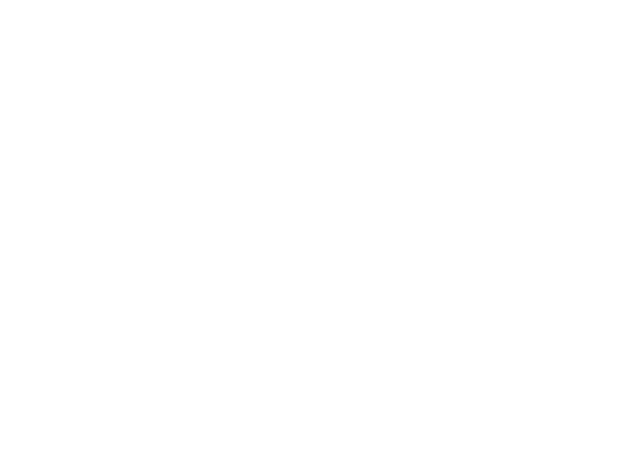
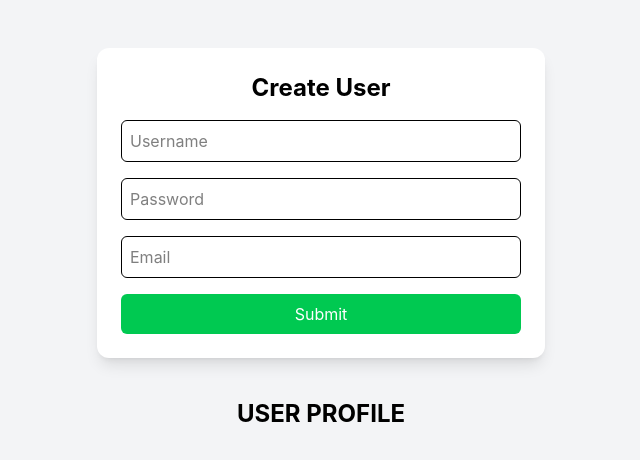
Before and after one commit to muurucosmas/chargeFlow, a React (Vite) app: page /profile in a window 1280 px wide. Before the commit this address had no page. Shown: the top 460 px of the page, without its empty margins (319-959 px from the left). Built offline with nearby package versions, Linux system fonts and the light colour scheme; data requests are answered from the project's data file.

Commit message:
Add: Profile Route

```diff
--- a/src/App.jsx
+++ b/src/App.jsx
@@ -4,9 +4,10 @@ import { BrowserRouter, Routes, Route } from "react-router-dom";
 import About from "./pages/About";
 import Dashboard from "./pages/dashboard";
 
-import MapView from "./components/MapView";
-import SearchBar from "./components/SearchBar";
+import MapView from "./component/MapView";
+import SearchBar from "./component/SearchBar";
 import Sidebar from "./components/sidebar";
+import Profile from "./component/Profile";
 
 export default function App() {
   const [selected, setSelected] = useState(null);
@@ -41,6 +42,7 @@ export default function App() {
               </>
             }
           />
+          <Route path="/profile" element={<Profile />}/>
 
           <Route path="/about" element={<About />} />
         </Routes>
--- a/src/component/Login.jsx
+++ b/src/component/Login.jsx
@@ -1,4 +1,5 @@
 import React, { useState } from 'react'
+import Sidebar from '../components/sidebar'
 
 function Login({ addData }) {
   const [loginForm, setLoginForm] = useState({
@@ -41,7 +42,7 @@ function Login({ addData }) {
   }
 
   return (
-    <div className="flex justify-center items-center">
+    <div className="m-6 flex justify-center items-center">
 
       <form
         onSubmit={handleSubmit}
@@ -81,7 +82,7 @@ function Login({ addData }) {
 
         <button
           type="submit"
-          className="w-full bg-blue-500 text-white py-2 rounded-md hover:bg-blue-600 transition"
+          className="w-full bg-green-500 text-white py-2 rounded-md hover:bg-green-700 transition"
         >
           Submit
         </button>
--- a/src/component/Profile.jsx
+++ b/src/component/Profile.jsx
@@ -20,6 +20,7 @@ function Profile() {
 
   return (
     <div className="min-h-screen bg-gray-100 p-6">
+
 
       <Login addData={handleLogin} />
 
```
